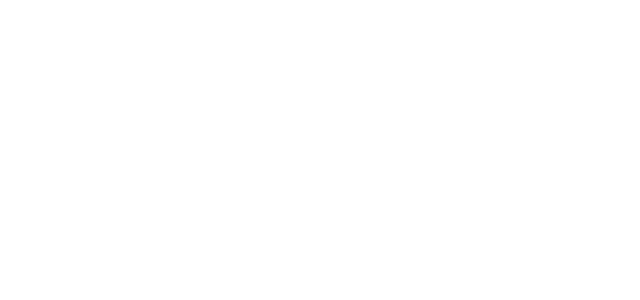
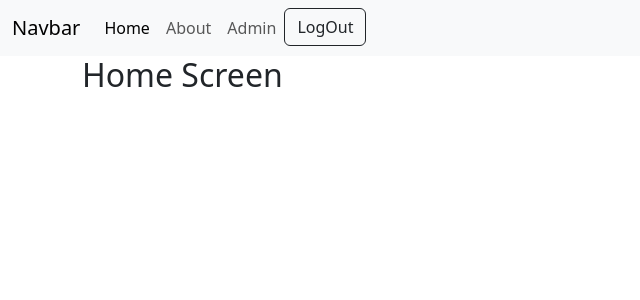
Before and after one commit to LucasFerruchi/04-REACT-coinCap, a React (Vite) app: page / in a window 1280 px wide. Shown: the top 300 px of the page, without its empty margins (0-640 px from the left). Built offline with nearby package versions, Linux system fonts and the light colour scheme.

Commit message:
configuracion de rutas en App.jsx y NavBar.jsx

```diff
--- a/src/App.jsx
+++ b/src/App.jsx
@@ -1,11 +1,29 @@
 import React from "react";
-
 // import './App.css'
+//? metodos para manejar las rutas
+import { BrowserRouter, Routes, Route } from "react-router-dom";
+//? importar las paginas
+import HomeScreen from "./pages/HomeScreen";
+import ErrorScreen from "./pages/ErrorScreen";
+// import AdminScreen from "./pages/AdminScreen";
+import LoginScreem from "./pages/LoginScreem";
+import AboutScreen from "./pages/AboutScreen";
+import NavBar from "./components/NavBar";
 
 function App() {
   return (
     <>
-      <div></div>
+      <BrowserRouter>
+        <NavBar />
+        <Routes>
+          <Route path="/" element={<HomeScreen />} />
+          <Route path="/About" element={<AboutScreen />} />
+          <Route path="/login" element={<LoginScreem />} />
+
+          {/* <Route path="/Admin" element={<AdminScreen />} /> */}
+          <Route path="*" element={<ErrorScreen />} />
+        </Routes>
+      </BrowserRouter>
     </>
   );
 }
--- a/src/components/NavBar.jsx
+++ b/src/components/NavBar.jsx
@@ -1,4 +1,5 @@
 import React from "react";
+import { Link, NavLink } from "react-router-dom";
 
 function NavBar() {
   return (
@@ -22,26 +23,27 @@ function NavBar() {
           <div className="collapse navbar-collapse" id="navbarNav">
             <ul className="navbar-nav">
               <li className="nav-item">
-                <a className="nav-link" aria-current="page">
+                <NavLink className="nav-link" aria-current="page" to="/">
                   Home
-                </a>
+                </NavLink>
               </li>
               <li className="nav-item">
-                <a className="nav-link">About</a>
+                <NavLink className="nav-link" to="/About">
+                  About
+                </NavLink>
               </li>
               <li className="nav-item">
-                <a className="nav-link">Admin</a>
+                <NavLink className="nav-link" to="/Admin">
+                  Admin
+                </NavLink>
               </li>
               <li className="nav-item">
-                <button className="btn btn-outline-dark" onClick={cambiarLogin}>
-                  LogOut
-                </button>
+                <button className="btn btn-outline-dark">LogOut</button>
               </li>
             </ul>
           </div>
         </div>
       </nav>
-      ;
     </>
   );
 }
```
